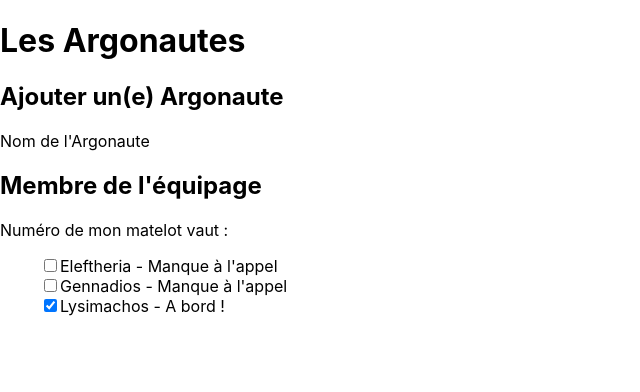
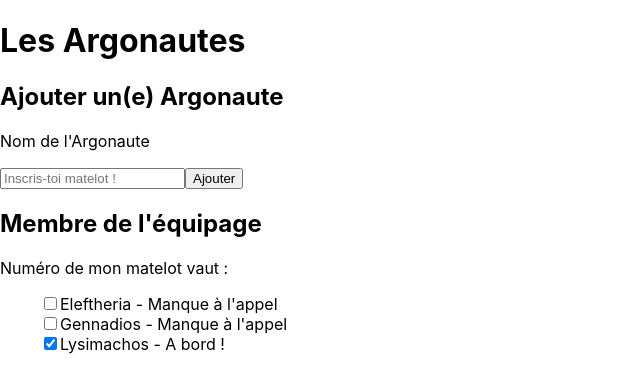
Before and after one commit to JulienLrs/Tech-Challenge, a React (Create React App) app: page / in a window 1280 px wide. Shown: the top 392 px of the page, without its empty margins (0-640 px from the left). Built offline with nearby package versions, Linux system fonts and the light colour scheme.

Commit message:
third commit

```diff
--- a/src/App.js
+++ b/src/App.js
@@ -1,51 +1,82 @@
-import React, { useState } from "react";
+import React, { useState, useEffect } from "react";
 import Equipage from "./components/Equipage";
+import Formulaire from "./Formulaire";
 
 const allMatelots = [
   {
     id: 1,
     name: "Eleftheria",
     adjectif: "",
-    present: false
+    present: false,
   },
   {
     id: 2,
     name: "Gennadios",
     adjectif: "",
-    present: false
+    present: false,
   },
   {
     id: 3,
     name: "Lysimachos",
     adjectif: "",
-    present: true
+    present: true,
   },
 ];
 
-
+const key="react.matelots"
 
 function App() {
 
   const [matelotId, setMatelotId] = useState(); // retour d'un tableau : res = [matelotId, setMatelotId]
   const [matelots, setMatelots] = useState(allMatelots);
 
+  // Nous permet à la création du component, de chercher dans notre storage
+  useEffect(() => {
+    localStorage.setItem(key, JSON.stringify(matelots));
+  }, [matelots])
+
+  // Vient persister dans le storage notre donnée entrée
+  useEffect(() => {
+    const matelotsRetrievedFromStorage = localStorage.getItem(key);
+    if (matelotsRetrievedFromStorage) {
+      setMatelots(JSON.parse(matelotsRetrievedFromStorage))
+    }
+  }, []);  // insertion d'une dépendance [] pour éviter les boucles infinies
+
+
   function handleStatusChange(id) {
     setMatelotId(id);
-    const matelotToModify =  matelots.find(matelot => matelot.id === id);
+    const matelotToModify = matelots.find((matelot) => matelot.id === id);
     matelotToModify.present = !matelotToModify.present;
-    const newMatelots = matelots.map(matelot => (matelot.id !== id ? matelot : matelotToModify));
+    const newMatelots = matelots.map((matelot) =>
+      matelot.id !== id ? matelot : matelotToModify
+    );
     setMatelots(newMatelots);
   }
+
+  function handleMatelotCreation(name) {
+    const newMatelot = {
+      id: Date.now(),
+      name,
+      present: false,
+      adjectif: ""
+    };
+    const allMatelot = [newMatelot, ...matelots];
+    setMatelots(allMatelot);
+  };
 
   return (
     <>
       <h1>Les Argonautes</h1>
       <h2>Ajouter un(e) Argonaute</h2>
       <p>Nom de l'Argonaute</p>
-
+      <Formulaire handleMatelotCreation={handleMatelotCreation}/>
       <h2>Membre de l'équipage</h2>
       <div>Numéro de mon matelot vaut : {matelotId} </div>
-      <Equipage matelots={allMatelots} handleStatusChange={handleStatusChange}/>
+      <Equipage
+        matelots={matelots}
+        handleStatusChange={handleStatusChange}
+      />
     </>
   );
 }
--- a/src/Formulaire.js
+++ b/src/Formulaire.js
@@ -1,22 +1,28 @@
 import React, { useState } from "react";
 
-export default function TodoForm() {
+export default function MatelotForm({ handleMatelotCreation }) {
   const [name, setName] = useState("");
 
-    function handleNouveauchange(e) {
-        setNouveau(e.target.value);
+  function handleNameChange(e) {
+    setName(e.target.value);
+  }
+
+  function handleFormSubmit(e) {
+    e.preventDefault();
+    handleMatelotCreation(name);
+    setName("");
   }
 
   return (
-        <form>
+    <form onSubmit={handleFormSubmit}>
       <input
         type="text"
-            placeholder="inscris toi matelot !"
+        placeholder="Inscris-toi matelot !"
         name="name"
         value={name}
-            onChange={e => handleNouveauchange(e)}
+        onChange={(e) => handleNameChange(e)}
       />
       <button type="submit">Ajouter</button>
     </form>
-    )
+  );
 }
```
Lines whose indentation alone changed are shown as unchanged.
